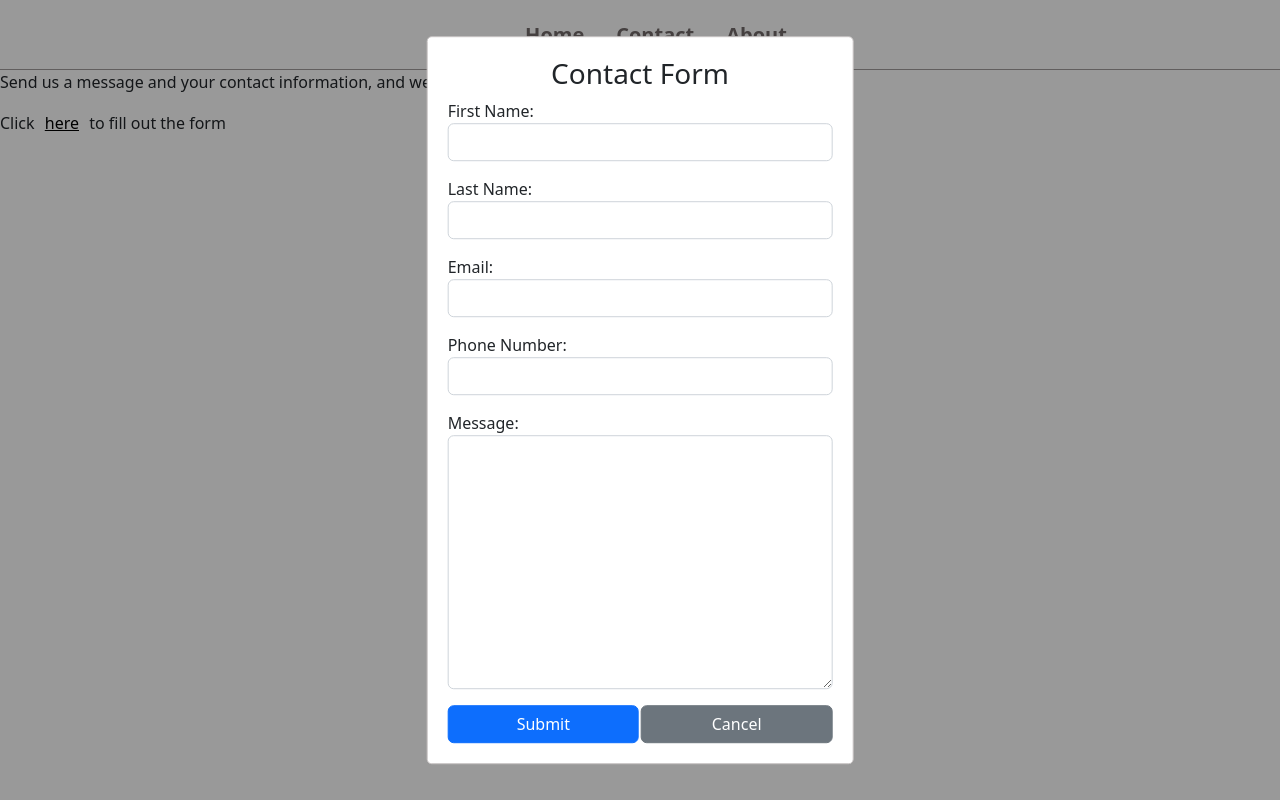
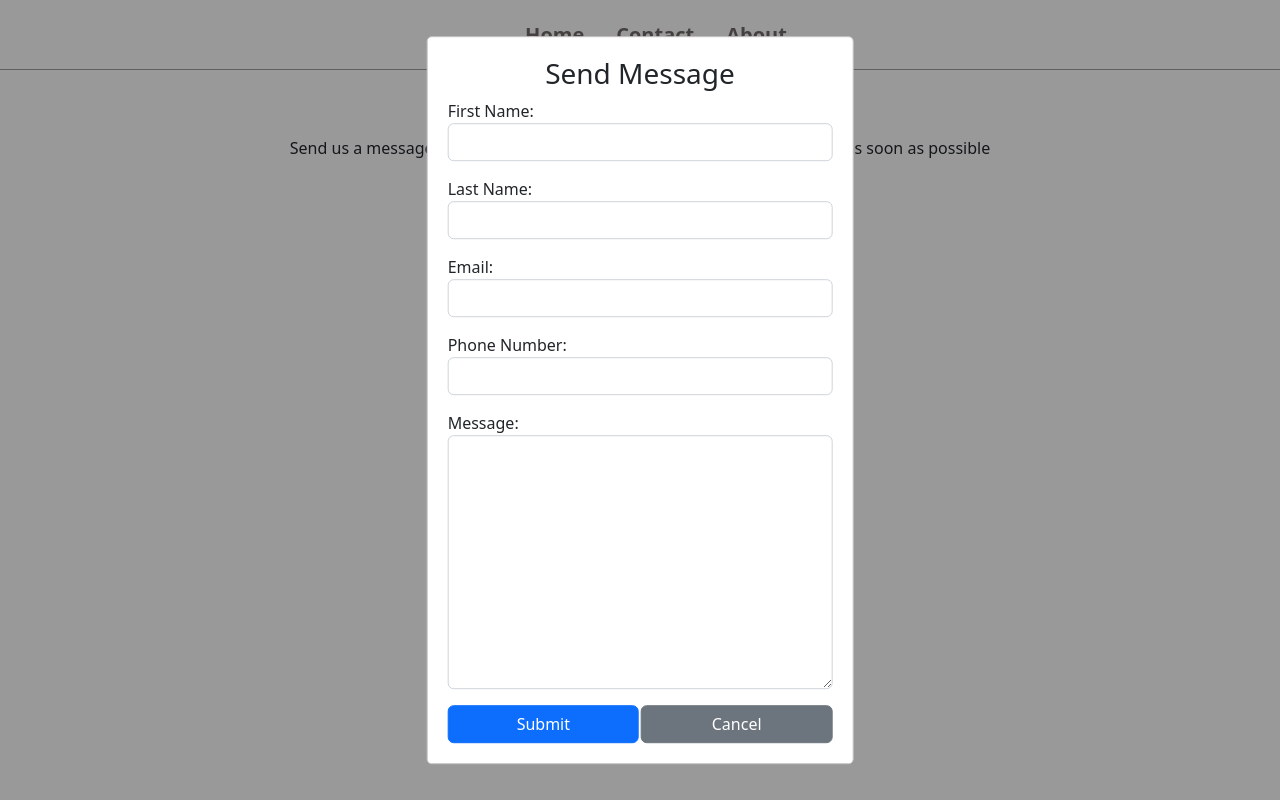
Before and after one commit to milan0161/Angular-practise, an Angular app: page /contact in a window 1280 px wide. Both pictures are taken after a click on the button "here". Built offline with nearby package versions, Linux system fonts and the light colour scheme.

Commit message:
add validation errors

```diff
--- a/src/app/contact/contact-form/contact-form.component.html
+++ b/src/app/contact/contact-form/contact-form.component.html
@@ -1,31 +1,80 @@
-<form [formGroup]="contactForm" (ngSubmit)="sendEmail()" class="col-4 m-auto contact_form">
-    <h3 class="text-center">Contact Form</h3>
+<form
+  [formGroup]="contactForm"
+  (ngSubmit)="sendEmail()"
+  class="col-4 m-auto contact_form"
+>
+  <h3 class="text-center">Send Message</h3>
   <div class="mb-3 form-group">
     <label for="firstname">First Name:</label>
-        <input class="form-control" type="text" name="firstname" formControlName="firstname">
+    <input
+      class="form-control"
+      type="text"
+      formControlName="firstname"
+      [class.is-invalid]="checkErrors('firstname')"
+    />
+    <div class="text-danger" *ngIf="checkErrors('firstname')">
+      Firstname is required, it must be at least 2 characters long, only letters
+      are allowed.
+    </div>
   </div>
   <div class="mb-3">
     <label for="lastname">Last Name:</label>
-        <input class="form-control" type="text" name="lastname" formControlName="lastname">
+    <input
+      class="form-control"
+      type="text"
+      formControlName="lastname"
+      [class.is-invalid]="checkErrors('lastname')"
+    />
+    <div class="text-danger" *ngIf="checkErrors('lastname')">
+      Lastname is required, it must be at least 2 characters long, only letters
+      are allowed.
+    </div>
   </div>
   <div class="mb-3">
     <label for="email">Email:</label>
-        <input class="form-control" type="email" name="email" formControlName="email">
+    <input
+      class="form-control"
+      type="email"
+      formControlName="email"
+      [class.is-invalid]="checkErrors('email')"
+    />
+    <div class="text-danger" *ngIf="checkErrors('email')">
+      Email address is invalid
+    </div>
   </div>
   <div class="mb-3">
     <label for="phone_number">Phone Number:</label>
-        <input class="form-control" type="string" name="phone_number" formControlName="phone_number">
-
+    <input
+      class="form-control"
+      type="string"
+      formControlName="phone_number"
+      [class.is-invalid]="checkErrors('phone_number')"
+    />
+    <div class="text-danger" *ngIf="checkErrors('phone_number')">
+      Phone number is invalid, only plus operator and numbers are allowed. Must
+      be at least 6 numbers long.
+    </div>
   </div>
   <div class="mb-3">
     <label for="message">Message:</label>
-        <textarea class="form-control" name="message" id="message" cols="30" rows="10" formControlName="message"></textarea>
-
-
+    <textarea
+      class="form-control"
+      id="message"
+      cols="30"
+      rows="10"
+      formControlName="message"
+      [class.is-invalid]="checkErrors('message')"
+    ></textarea>
+    <div class="text-danger" *ngIf="checkErrors('message')">
+      Message is required, must be at least 10 characters and less then 255
+      characters long.
+    </div>
   </div>
   <div class="submit_div">
-        <button  type="submit" class="btn btn-primary">Submit</button>
-        <button type="button" class="btn btn-secondary" (click)="closeModal()">Cancel</button>
+    <button type="submit" class="btn btn-primary">Submit</button>
+    <button type="button" class="btn btn-secondary" (click)="closeModal()">
+      Cancel
+    </button>
   </div>
 </form>
 
--- a/src/app/contact/contact-form/contact-form.component.ts
+++ b/src/app/contact/contact-form/contact-form.component.ts
@@ -1,61 +1,65 @@
 import { Component, EventEmitter, Output } from '@angular/core';
-import {  FormControl, FormGroup, Validators } from '@angular/forms';
+import { FormControl, FormGroup, Validators } from '@angular/forms';
 
 @Component({
   selector: 'app-contact-form',
   templateUrl: './contact-form.component.html',
   styleUrls: ['./contact-form.component.css'],
-
 })
 export class ContactFormComponent {
-  contactForm = new FormGroup({
-    firstname: new FormControl<string>("",
-    [
+  contactForm = new FormGroup(
+    {
+      firstname: new FormControl<string>('', [
         Validators.required,
         Validators.minLength(2),
         Validators.maxLength(50),
         Validators.pattern('^[a-zA-Z]+$'),
       ]),
-    lastname: new FormControl<string>("",
-    [
+      lastname: new FormControl<string>('', [
         Validators.required,
         Validators.minLength(2),
         Validators.maxLength(50),
-      Validators.pattern('^[a-zA-Z]+$')
-    ]
-      ),
-    email: new FormControl<string>("",
-    [
+        Validators.pattern('^[a-zA-Z]+$'),
+      ]),
+      email: new FormControl<string>('', [
         Validators.required,
-      Validators.email
+        Validators.email,
       ]),
-    phone_number: new FormControl<string>("",
-    [
+      phone_number: new FormControl<string>('', [
         Validators.required,
         Validators.minLength(6),
-      Validators.pattern('^\\+?\\d+$')
+        Validators.pattern('^\\+?\\d+$'),
       ]),
-    message: new FormControl<string>("",
-    [
+      message: new FormControl<string>('', [
         Validators.required,
-      Validators.minLength(2),
-      Validators.maxLength(255)
-    ])
-  })
+        Validators.minLength(10),
+        Validators.maxLength(255),
+      ]),
+    },
+    { updateOn: 'blur' }
+  );
 
   @Output() opened = new EventEmitter<boolean>();
 
-  closeModal(){
-    this.opened.emit(false)
+  closeModal() {
+    this.opened.emit(false);
   }
 
-  sendEmail(){
-    if(this.contactForm.invalid){
-      return
+  sendEmail() {
+    if (this.contactForm.invalid) {
+      return;
     }
-    console.log(this.contactForm.value)
-    console.log(this.contactForm.invalid)
-    this.contactForm.reset()
-    this.closeModal()
+    console.log(this.contactForm.value);
+    console.log(this.contactForm.invalid);
+    this.contactForm.reset();
+    this.closeModal();
+  }
+
+  checkErrors(formControlElement: string) {
+    return (
+      this.contactForm.get(formControlElement)?.invalid &&
+      (this.contactForm.get(formControlElement)?.dirty ||
+        this.contactForm.get(formControlElement)?.touched)
+    );
   }
 }
--- a/src/app/contact/contact.component.css
+++ b/src/app/contact/contact.component.css
@@ -1,6 +1,15 @@
-.contact_div button{
-    border: none;
-    background: transparent;
-    text-decoration: underline;
-    cursor: pointer;
+.contact_div button {
+  border: none;
+  background: transparent;
+  text-decoration: underline;
+  cursor: pointer;
 }
+.contact_div {
+  display: flex;
+  flex-direction: column;
+  align-items: center;
+  gap: 10px;
+}
+.contact_div h2 {
+  margin-top: 10px;
+}
--- a/src/app/contact/contact.component.html
+++ b/src/app/contact/contact.component.html
@@ -1,8 +1,13 @@
 <section>
   <div class="contact_div">
-        <p>Send us a message and your contact information, and we will contact you as soon as possible</p>
+    <h2>Contact Us</h2>
+    <p>
+      Send us a message and your contact information, and we will contact you as
+      soon as possible
+    </p>
     <div>
-            Click <button (click)="sendContactInfo()">here</button> to fill out the form
+      Click <button (click)="sendContactInfo()">here</button> to fill out the
+      form
     </div>
   </div>
   <ng-template [ngIf]="isOpen">
```
Also changed, not shown: src/app/contact/contact-form/contact-form.component.css (+7 -2 lines). Lines whose indentation alone changed are shown as unchanged.
